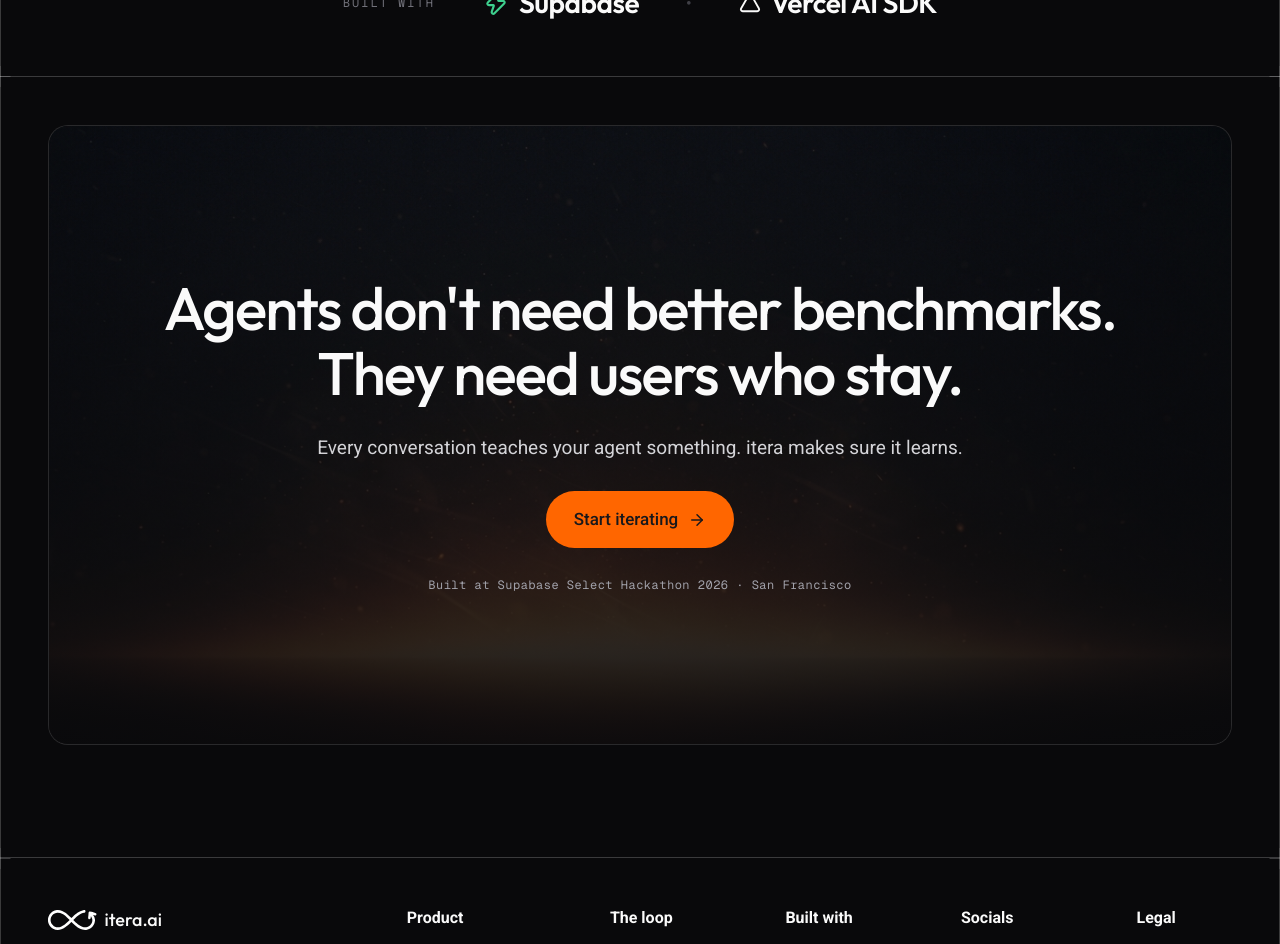
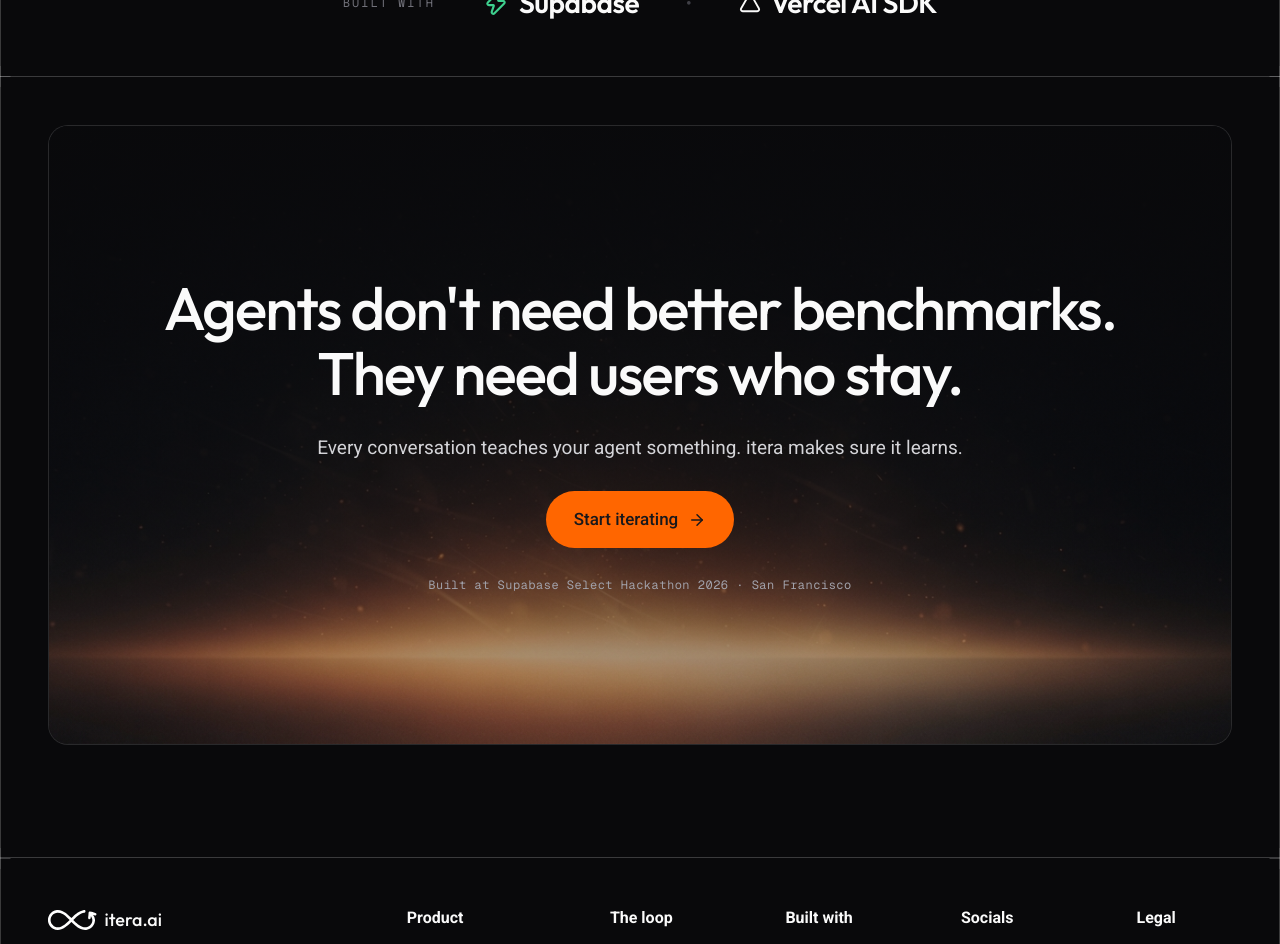
Before and after one commit to liderhubai/supabase-select-26, a Next.js app: page / in a window 1280 px wide. Shown: the part 6580-7524 px from the top of the page. Built offline with nearby package versions, Linux system fonts and the light colour scheme.

Commit message:
fix(landing): direção do gradiente do CTA final
Co-Authored-By: Claude Opus 5.5 <noreply@anthropic.com>

```diff
--- a/src/components/landing/lower/ClosingCta.tsx
+++ b/src/components/landing/lower/ClosingCta.tsx
@@ -7,7 +7,7 @@ export function ClosingCta() {
       <div className="relative h-[620px] w-full overflow-hidden rounded-[20px] border border-[#ffffff1a] bg-[#111113]">
         {/* eslint-disable-next-line @next/next/no-img-element */}
         <img src="/landing/generated-2.png" alt="" className="absolute inset-0 size-full object-cover" />
-        <div className="absolute inset-0 bg-[linear-gradient(0deg,#09090bf2_0%,#09090b99_60%,#09090b33_100%)]" />
+        <div className="absolute inset-0 bg-[linear-gradient(180deg,#09090bf2_0%,#09090b99_60%,#09090b33_100%)]" />
         <div className="absolute inset-0 flex flex-col items-center justify-center gap-[28px] px-[64px]">
           <h2 className="w-full text-center font-display text-[60px] leading-[1.08] font-medium tracking-[-1.8px] text-[#fafafa]">
             Agents don&apos;t need better benchmarks.
```
